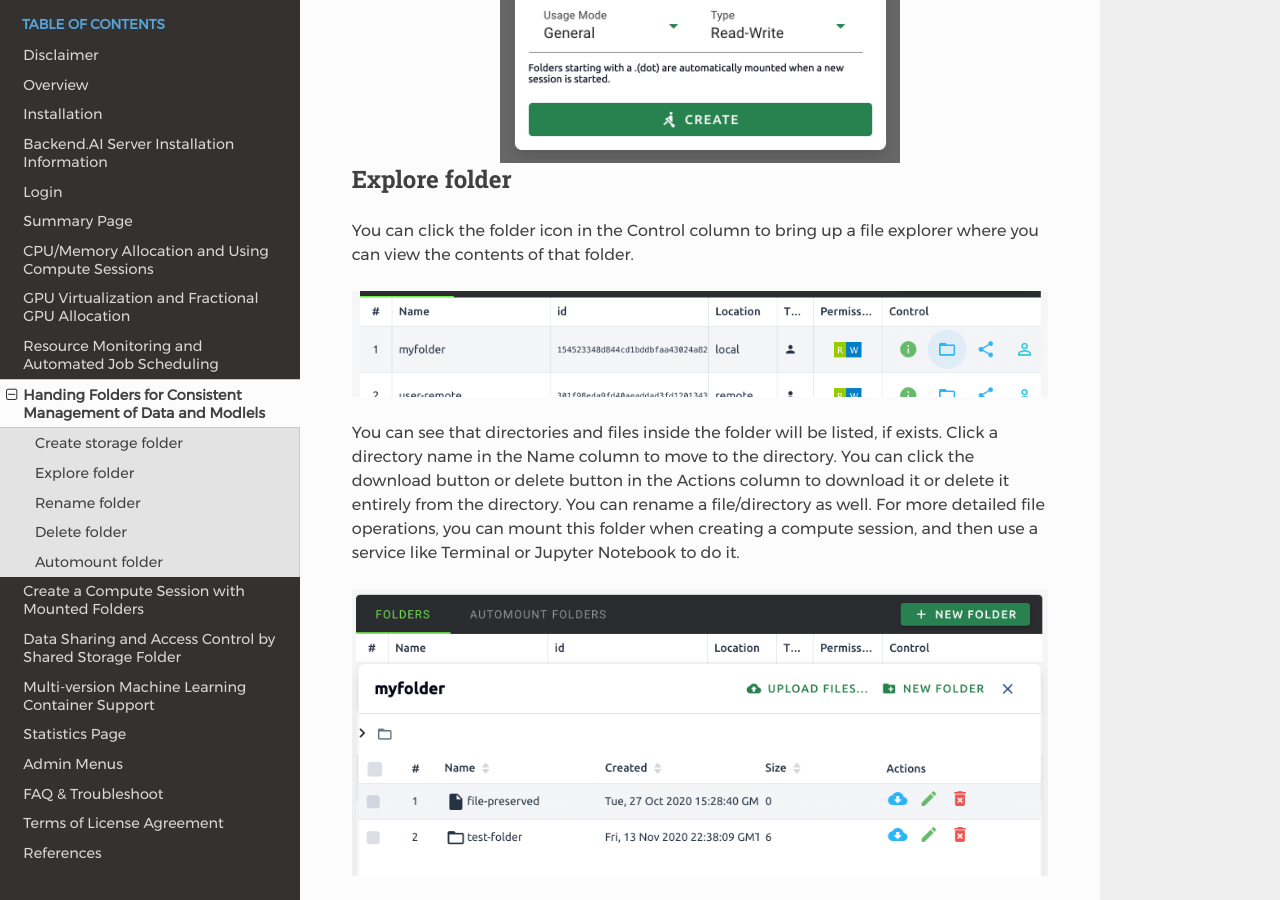
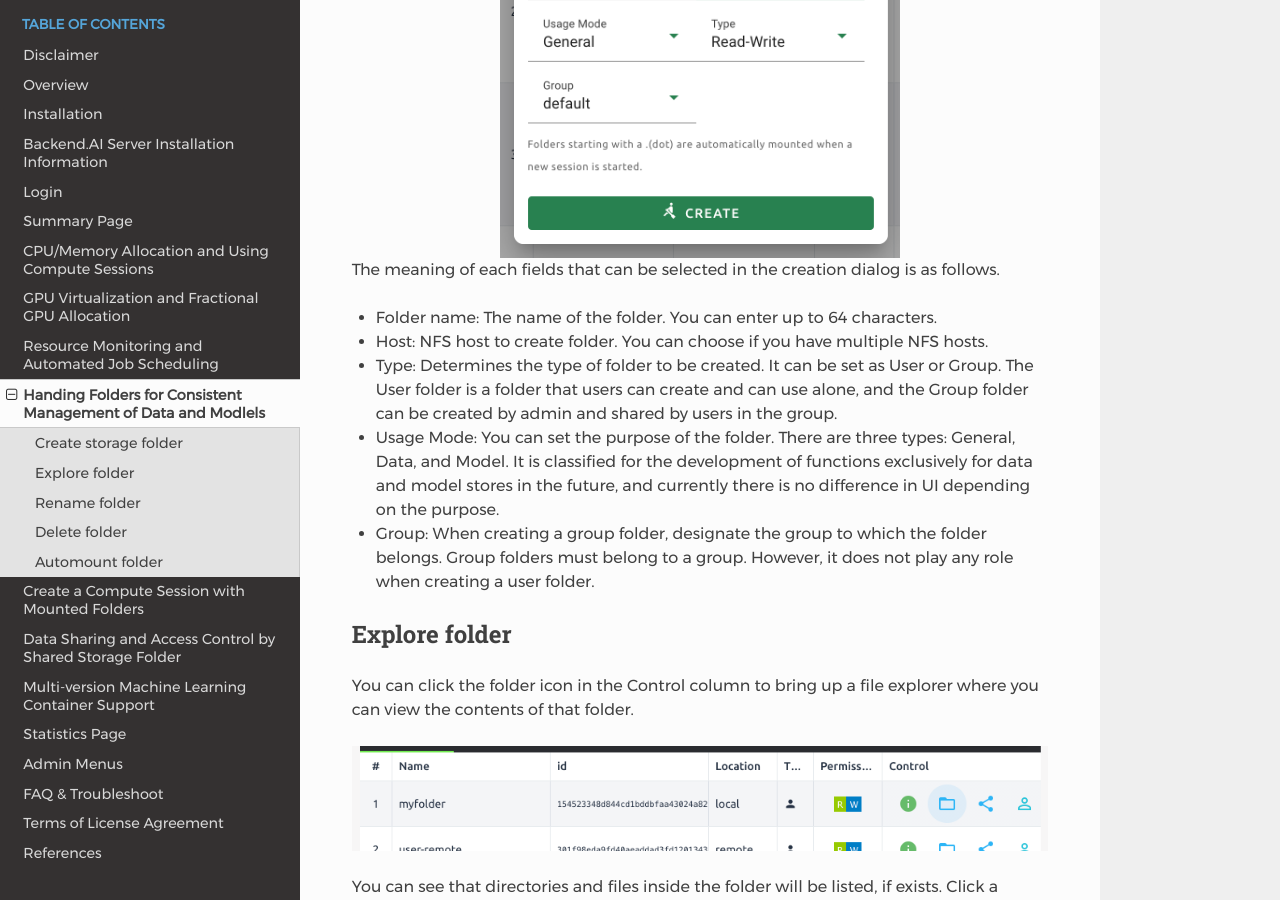
Before and after one commit to lablup/backend.ai-docs-webui, a Sphinx documentation site: the page built from docs/vfolder/vfolder.rst, in a window 1280 px wide and 900 px high, scrolled down 1360 px. Built offline with Sphinx 7.4.7 and the Read the Docs theme 2.0.0, drawn with Linux system fonts in a browser that asks for light colours.

Commit message:
docs: add detailed description on vfolder creation dialog

```diff
--- a/docs/vfolder/vfolder.rst
+++ b/docs/vfolder/vfolder.rst
@@ -42,6 +42,23 @@ CREATE button.
    :width: 400
    :align: center
    :alt: Folder creation dialog
+
+The meaning of each fields that can be selected in the creation dialog is as
+follows.
+
+* Folder name: The name of the folder. You can enter up to 64 characters.
+* Host: NFS host to create folder. You can choose if you have multiple NFS
+  hosts.
+* Type: Determines the type of folder to be created. It can be set as User or
+  Group. The User folder is a folder that users can create and can use alone,
+  and the Group folder can be created by admin and shared by users in the group.
+* Usage Mode: You can set the purpose of the folder. There are three types:
+  General, Data, and Model. It is classified for the development of functions
+  exclusively for data and model stores in the future, and currently there is no
+  difference in UI depending on the purpose.
+* Group: When creating a group folder, designate the group to which the folder
+  belongs. Group folders must belong to a group. However, it does not play any
+  role when creating a user folder.
 
 
 Explore folder
```
Also changed, not shown: docs/vfolder/vfolder_create_dialog.png, 1 other file.
